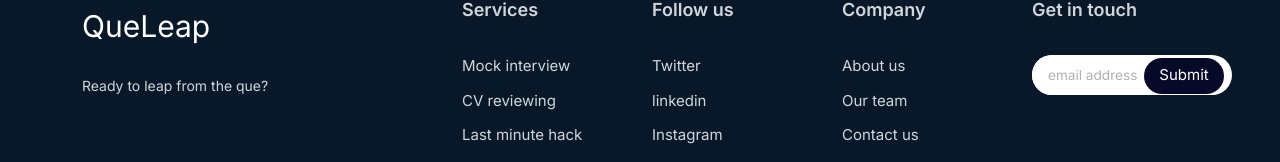
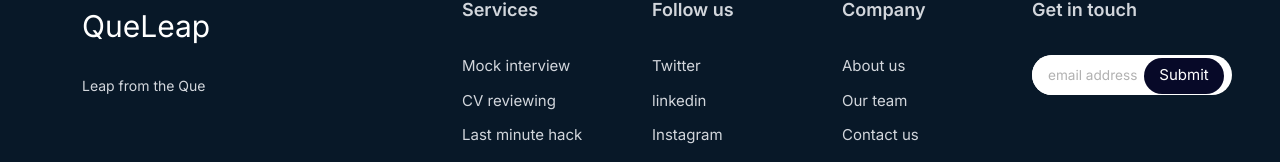
Before and after one commit to getyourwork/type34, a React (Create React App) app: page / in a window 1280 px wide. Shown: the part 4025-4187 px from the top of the page. Built offline with nearby package versions, Linux system fonts and the light colour scheme.

Commit message:
4-31/12/2021

```diff
--- a/src/Components/sections/Footer.jsx
+++ b/src/Components/sections/Footer.jsx
@@ -13,7 +13,7 @@ return <footer className="footer">
                             QueLeap
                             </a>
                         </div>
-                        <p>Ready to leap from the que?</p>
+                        <p>Leap from the Que</p>
 
 
                     </div>
```
